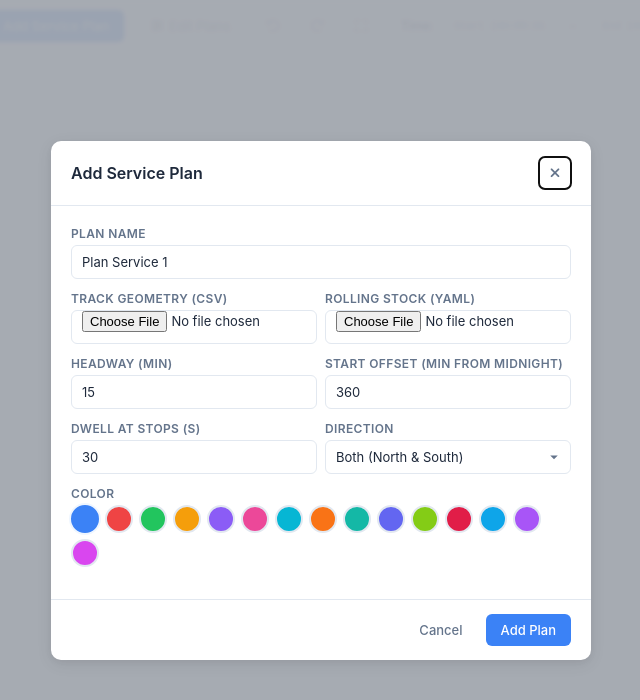
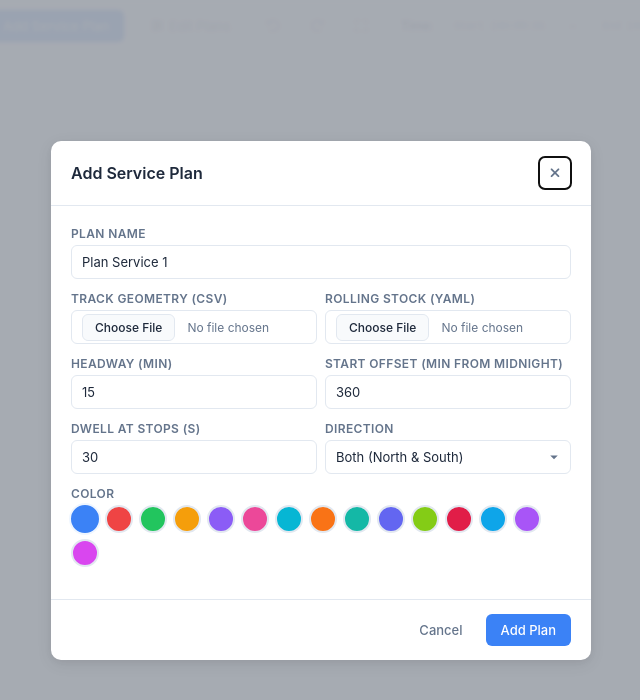
Before and after one commit to egmzcrz/egmzcrz.github.io, a website with bundled scripts: page trainstudio/index.html in a window 1280 px wide. Both pictures are taken after a click on the element 639 px from the left and 400 px from the top of the page. Shown: the whole page, without its empty margins (319-959 px from the left). Built offline with nearby package versions, Linux system fonts and the light colour scheme.

Commit message:
update look & feel file chooser button

```diff
--- a/trainstudio/css/styles.css
+++ b/trainstudio/css/styles.css
@@ -278,6 +278,34 @@
     }
 
     .form-input { width: 100%; }
+
+    /* File inputs: flex-center the native "Choose File" button inside the box
+       and restyle it to match the app's buttons. Purely cosmetic — the native
+       picker behaviour is kept (reliable across browsers, incl. Safari). */
+    .form-input[type="file"] {
+    display: flex;
+    align-items: center;
+    font-size: 12px;
+    color: var(--text-secondary);
+    }
+    .form-input[type="file"]::file-selector-button {
+    margin: 3px 12px 0 0;
+    padding: 5px 12px;
+    border: 1px solid var(--border);
+    border-radius: var(--radius-sm);
+    background: var(--bg);
+    color: var(--text);
+    font-family: var(--font);
+    font-size: 12px;
+    font-weight: 500;
+    cursor: pointer;
+    transition: all var(--transition);
+    }
+    .form-input[type="file"]::file-selector-button:hover {
+    background: var(--accent-light);
+    border-color: #cbd5e1;
+    color: var(--accent-hover);
+    }
 
     .form-label {
     display: block;
```
